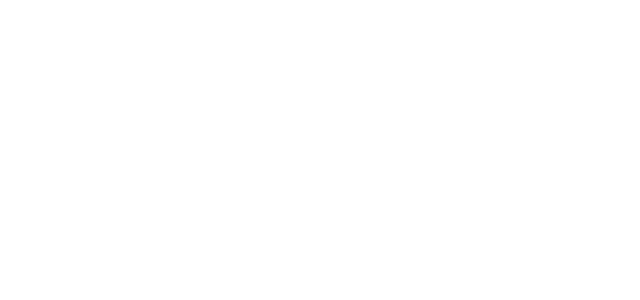
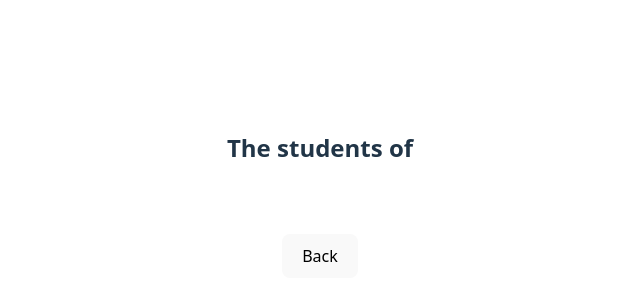
Before and after one commit to Eren4/pusula-student-automation-system, a React (Vite) app in the folder front-end/student-frontend/: page /teacher-grading in a window 1280 px wide. Before the commit this address had no page. Shown: the part 206-506 px from the top of the page, without its empty margins (320-960 px from the left). Built offline with nearby package versions, Linux system fonts and the light colour scheme.

Commit message:
Implement teacher grading page skeleton

```diff
--- a/front-end/student-frontend/src/App.tsx
+++ b/front-end/student-frontend/src/App.tsx
@@ -7,6 +7,7 @@
 import TeacherDashboard from './components/TeacherDashboard.tsx';
 import StudentGradeList from './components/StudentGradeList.tsx';
 import TeacherCourseList from './components/TeacherCourseList.tsx';
+import TeacherGrading from './components/TeacherGrading.tsx';
 import './App.css';
 
 function App() {
@@ -20,6 +21,7 @@
         <Route path="/admin-dashboard" element={<AdminDashboard />}/>
         <Route path="/student-grade-list" element={<StudentGradeList />}/>
         <Route path="/teacher-course-list" element={<TeacherCourseList />}/>
+        <Route path="/teacher-grading" element={<TeacherGrading />}/>
         <Route path="/" element={<Navigate to="/login" />} />
       </Routes>
     </BrowserRouter>
--- a/front-end/student-frontend/src/components/TeacherGrading.tsx
+++ b/front-end/student-frontend/src/components/TeacherGrading.tsx
@@ -0,0 +1,22 @@
+import axios from 'axios';
+import { useNavigate } from 'react-router-dom';
+import { useEffect, useState } from 'react';
+
+function TeacherGrading() {
+    const navigate = useNavigate();
+    const teacherId = sessionStorage.getItem("id");
+    const teacherName = sessionStorage.getItem("name");
+    const teacherSurname = sessionStorage.getItem("surname");
+
+    return(
+        <div>
+            <h2>The students of {teacherName} {teacherSurname}</h2>
+
+            <br/><br/>
+
+            <button type="button" onClick={() => {navigate("/teacher-dashboard")}}>Back</button>
+        </div>
+    )
+}
+
+export default TeacherGrading;
```
Also changed, not shown: 2 other files (tests, documents, lock files or other folders).
